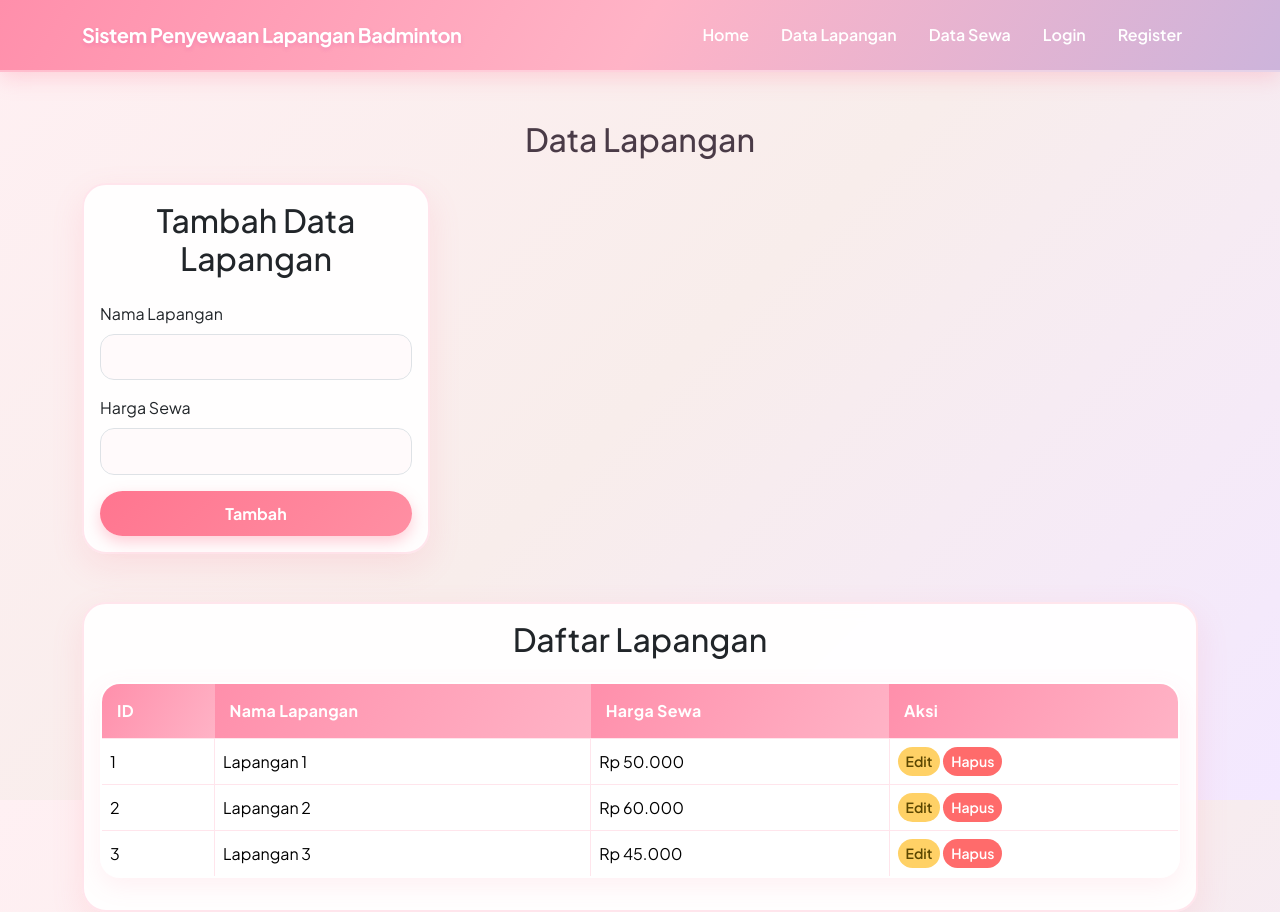
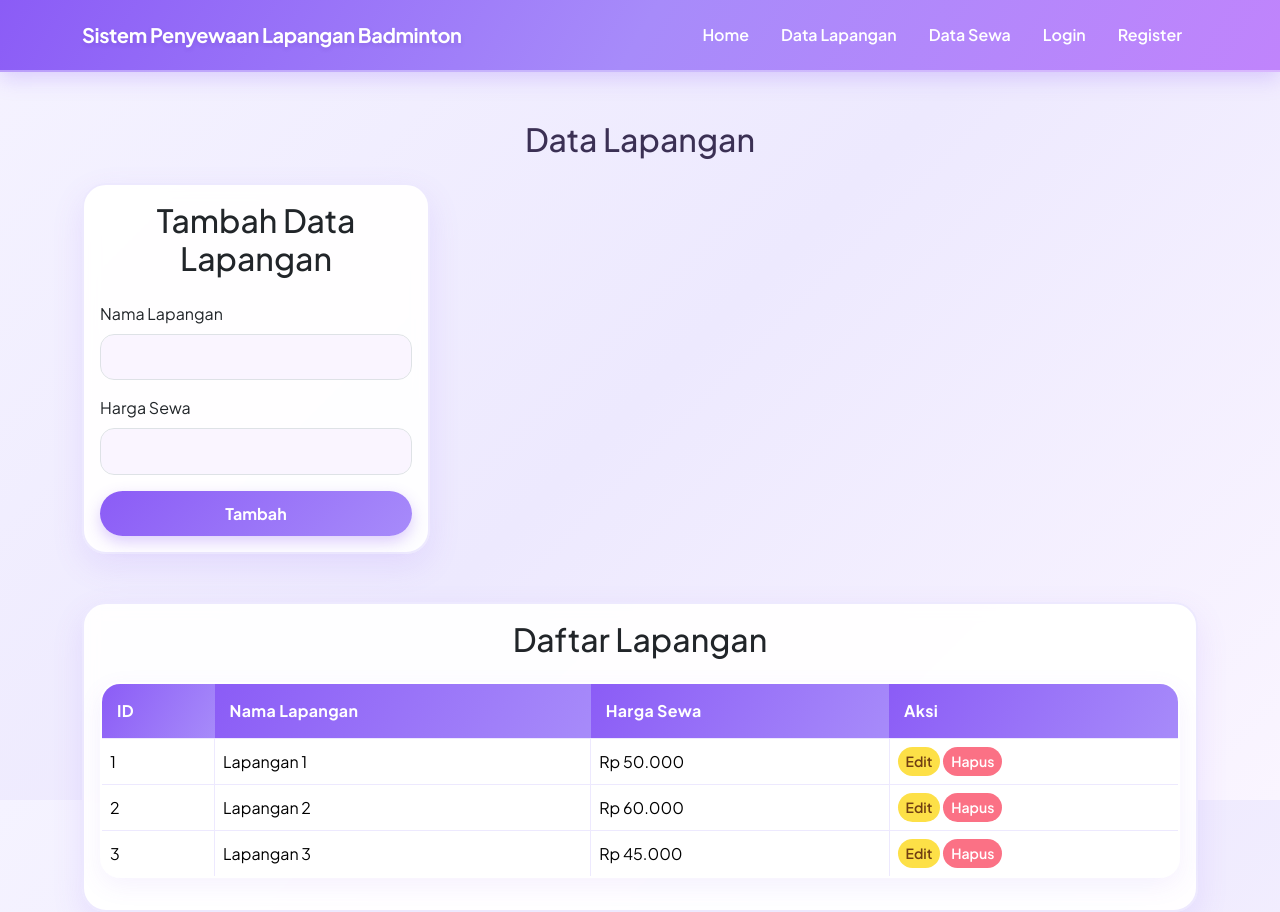
Before and after one commit to tebbity/projek-prak-pem-web-kel-4, a PHP site: page /lapangan.php in a window 1280 px wide. Run offline with PHP 8.4, Linux system fonts and the light colour scheme.

Commit message:
merge branch main ke fitur-database

```diff
--- a/style.css
+++ b/style.css
@@ -1,17 +1,17 @@
 @import url('https://fonts.googleapis.com/css2?family=Plus+Jakarta+Sans:wght@400;500;600;700&display=swap');
 
 :root {
-    --primary-pink: #ff758f;
-    --primary-hover: #ff4d6d;
-    --soft-lavender: #e0c3fc;
-    --soft-peach: #ffccd5;
-    --text-dark: #4a3b47;
+    --primary-lilac: #8b5cf6;
+    --primary-hover: #7c3aed;
+    --accent-purple: #c4b5fd;
+    --bg-lavender: #f5f3ff;
+    --text-dark: #3b3054;
 }
 
 
 body, body.bg-light {
     font-family: 'Plus Jakarta Sans', sans-serif !important ;
-    background: linear-gradient(135deg, #fff0f3 0%, #f8edeb 50%, #f3e8ff 100%)  !important;
+    background: linear-gradient(135deg, #f5f3ff 0%, #ede9fe 50%, #faf5ff 100%)  !important;
     background-attachment: fixed !important;
     color: var(--text-dark) !important;
     min-height: 100vh;
@@ -19,8 +19,8 @@ body, body.bg-light {
 
 /*Navbar*/
 .navbar.bg-dark {
-    background: linear-gradient(120deg, #ff8fab 0%, #ffb3c6 50%, #cdb4db 100%) !important;
-    box-shadow: 0 6px 20px rgba(255, 117, 143, 0.25);
+    background: linear-gradient(120deg, #8b5cf6 0%, #a78bfa 50%, #c084fc 100%) !important;
+    box-shadow: 0 6px 20px rgba(139, 92, 246, 0.25);
     padding: 0.95rem 0;
     border-bottom: 2px solid rgba(255, 255, 255, 0.4);
 }
@@ -29,7 +29,7 @@ body, body.bg-light {
     font-weight: 800;
     letter-spacing: -0.4px;
     color: #ffffff !important;
-    text-shadow: 0 2px 4px rgba(181, 23, 158, 0.15);
+    text-shadow: 0 2px 4px rgba(76, 29, 149, 0.15);
 }
 
 .nav-link {
@@ -48,64 +48,64 @@ body, body.bg-light {
 
 /*Card & Container*/
 .card {
-    border: 2px solid #ffe5ec !important;
+    border: 2px solid #ede9fe!important;
     border-radius: 24px !important;
-    background-color: rgba(255, 255, 255, 0.92) !important;
+    background-color: rgba(255, 255, 255, 0.94) !important;
     backdrop-filter: blur(8px);
-    box-shadow: 0 12px 32px rgba(255, 117, 143, 0.14) !important;
+    box-shadow: 0 12px 32px rgba(139, 92, 246, 0.12) !important;
     transition: transform 0.25s ease, box-shadow 0.25s ease;
 }
 
 .card:hover {
     transform: translateY(-4px);
-    box-shadow: 0 16px 38px rgba(255, 117, 143, 0.22) !important;
+    box-shadow: 0 16px 38px rgba(139, 92, 246, 0.2) !important;
 }
 
 
 /*Tombol utama*/
 .btn-primary, .btn-success {
-    background: linear-gradient(135deg, #ff758f 0%, #ff8fa3 100%) !important;
+    background: linear-gradient(135deg,#8b5cf6 0%, #a78bfa 100%) !important;
     border: none !important;
     color: #ffffff !important;
     font-weight: 700 !important;
     border-radius: 50px !important;
     padding: 0.65rem 1.5rem !important;
-    box-shadow: 0 6px 15px rgba(255, 117, 143, 0.35) !important;
+    box-shadow: 0 6px 15px rgba(139, 92, 246, 0.3) !important;
     transition: all 0.25s ease !important;
 }
 
 .btn-warning {
-    background-color: #ffd166 !important;
+    background-color: #fde047 !important;
     border: none !important;
-    color: #5c4700 !important;
+    color: #713f12 !important;
     border-radius: 50px !important;
     font-weight: 600;
 }
 
 .btn-danger {
-    background-color: #ff6b6b !important;
+    background-color: #fb7185 !important;
     border: none !important;
     border-radius: 50px !important;
     font-weight: 600;
 }
 
 .btn-secondary, .btn-info {
-    background-color: #cdb4db !important;
+    background-color: #cbd5e1 !important;
     border: none !important;
-    color: #3c096c !important;
+    color: #334155 !important;
     border-radius: 50px !important;
     font-weight: 600;
 }
 
 
 a {
-    color: #e05780;
+    color: #7c3aed;
     font-weight: 600;
     transition: color 0.2s ease;
 }
 
 a:hover {
-    color: #a4133c;
+    color: #4c1d95;
 }
 
 /*Tabel Data*/
@@ -113,13 +113,13 @@ a:hover {
     background-color: #ffffff;
     border-radius: 20px;
     overflow: hidden;
-    box-shadow: 0 8px 25px rgba(255, 117, 143, 0.1);
+    box-shadow: 0 8px 25px rgba(139, 92, 246, 0.08);
     vertical-align: middle;
-    border: 2px solid #ffe5ec;
+    border: 2px solid #ede9fe;
 }
 
 .table thead th {
-    background: linear-gradient(120deg, #ff8fab 0%, #ffb3c6 100%) !important;
+    background: linear-gradient(120deg, #8b5cf6 0%, #a78bfa 100%) !important;
     color: #ffffff !important;
     font-weight: 700;
     border: none;
@@ -132,7 +132,7 @@ a:hover {
 }
 
 .table tbody tr:hover {
-    background-color: #fff0f3 !important;
+    background-color: #f5f3ff !important;
 }
 
 /*Foto Thumbnail Lapangan di Tabel*/
@@ -141,8 +141,8 @@ a:hover {
     height: 64px;
     object-fit: cover;
     border-radius: 14px;
-    border: 2px solid #ffccd5;
-    box-shadow: 0 4px 10px rgba(255, 117, 143, 0.15);
+    border: 2px solid #c4b5fd;
+    box-shadow: 0 4px 10px rgba(139, 92, 246, 0.15);
     transition: transform 0.25s ease;
 }
 
@@ -155,15 +155,15 @@ a:hover {
     border-radius: 14px !important;
     border: 1.5px solid ffccd5 !important;
     padding: 0.65rem 1rem !important;
-    background-color: #fffafb !important;
+    background-color: #faf5ff !important;
     color: var(--text-dark) !important;
     transition: all 0.2s ease;
 }
 
 .form-control:focus, .form-select:focus {
-    border-color: #ff758f !important;
+    border-color: #8b5cf6 !important;
     background-color: #ffffff !important;
-    box-shadow: 0 0 0 0.25rem rgba(255, 117, 143, 0.22) !important;
+    box-shadow: 0 0 0 0.25rem rgba(139, 92, 246, 0.22) !important;
 }
 
 /*Preview Foto Sebelum Upload*/
@@ -173,8 +173,8 @@ a:hover {
     object-fit: cover;
     border-radius: 16px;
     margin-top: 10px;
-    border: 2px dashed #ff758f ;
+    border: 2px dashed #8b5cf6 ;
     padding: 6px;
-    background-color: #fff0f3;
+    background-color: #f5f3ff;
     display: none;
 }
```
